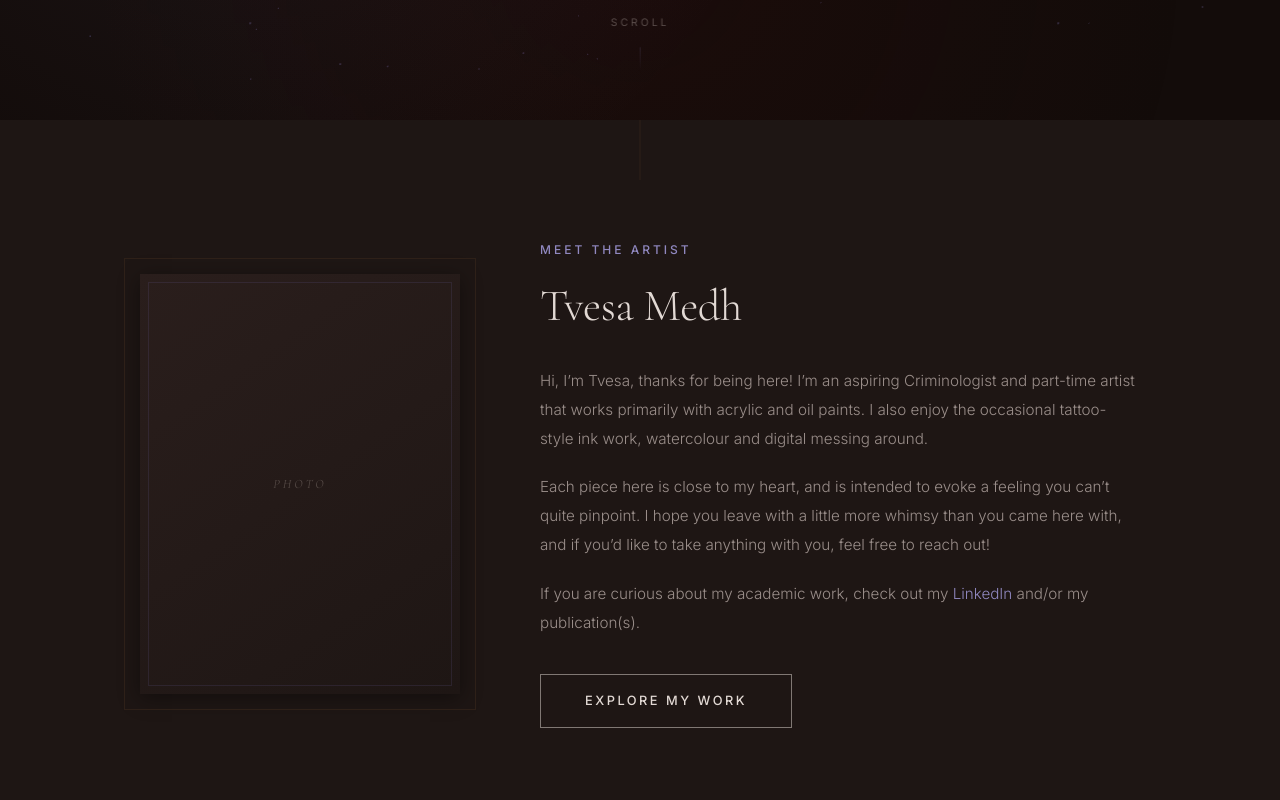
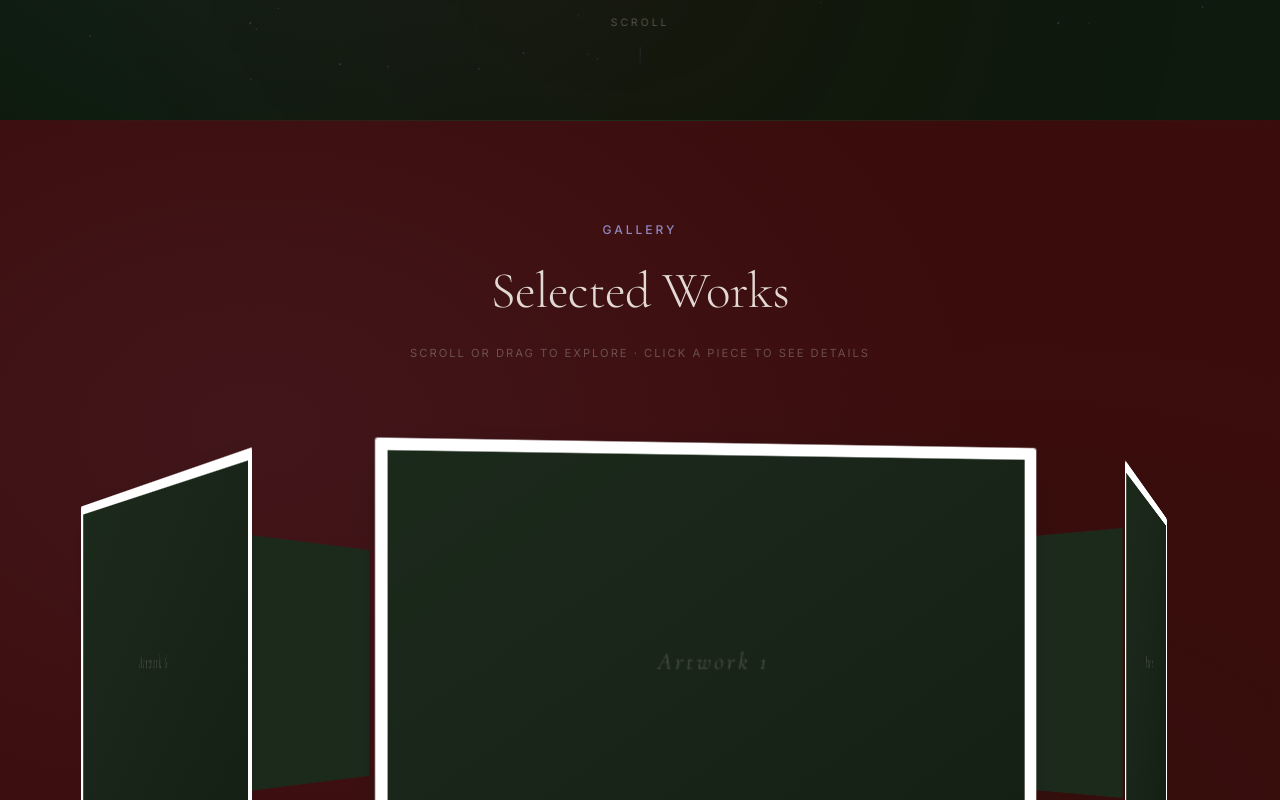
Before and after one commit to ShayanDsouza/Art_by_tvesa, a React (Vite) app: page / in a window 1280 px wide. Shown: the part 680-1480 px from the top of the page. Built offline with nearby package versions, Linux system fonts and the light colour scheme; no server answers; the database is empty.

Commit message:
Evergreen base theme, burgundy gallery only; gallery before artist section
- All sections use deep evergreen (#0d1a0d) as base bg
- Gallery section keeps #3B0C0C burgundy exclusively
- Moved Gallery above About in page order
- Surface/border colours shifted to green-tinted dark tones

```diff
--- a/src/App.css
+++ b/src/App.css
@@ -279,7 +279,7 @@
 .placeholder-image {
   width: 320px;
   height: 420px;
-  background: linear-gradient(145deg, #2a1e1c 0%, #1e1614 100%);
+  background: linear-gradient(145deg, #1c2a1c 0%, #152015 100%);
   display: flex;
   align-items: center;
   justify-content: center;
@@ -457,7 +457,7 @@
   transform: rotateY(180deg);
   backface-visibility: hidden;
   -webkit-backface-visibility: hidden;
-  background: #2a1210;
+  background: #1c2a1c;
 }
 
 /* Front face */
@@ -487,7 +487,7 @@
 .carousel-card-placeholder {
   width: 100%;
   height: 100%;
-  background: linear-gradient(145deg, #2a1e1c 0%, #1e1614 100%);
+  background: linear-gradient(145deg, #1c2a1c 0%, #152015 100%);
   display: flex;
   align-items: center;
   justify-content: center;
@@ -785,7 +785,7 @@
 
 .gallery-placeholder {
   aspect-ratio: 4 / 5;
-  background: linear-gradient(145deg, #2a1e1c 0%, #1e1614 100%);
+  background: linear-gradient(145deg, #1c2a1c 0%, #152015 100%);
   display: flex;
   align-items: center;
   justify-content: center;
--- a/src/App.jsx
+++ b/src/App.jsx
@@ -19,8 +19,8 @@ function PublicSite() {
       <Navbar />
       <main>
         <Hero />
+        <Gallery />
         <About />
-        <Gallery />
         <Contact />
       </main>
       <Footer />
--- a/src/index.css
+++ b/src/index.css
@@ -4,21 +4,21 @@
   --font-heading: 'Cormorant Garamond', Georgia, serif;
   --font-body: 'Inter', system-ui, sans-serif;
   /* Dark mode palette */
-  --color-bg: #130c0a;
-  --color-bg-alt: #1e1410;
+  --color-bg: #0d1a0d;
+  --color-bg-alt: #111f11;
   --color-text: #e2d9d4;
   --color-text-light: #9a8e8a;
   --color-accent: #9088c0;
   --color-accent-dark: #7870b0;
   --color-white: #ffffff;
   --color-dark: #e2d9d4;
-  --color-border: #2e2018;
+  --color-border: #1e2e1e;
   --color-evergreen: #0d1a0d;
   --color-grape: #9088c0;
   --color-mahogany: #3B0C0C;
-  --color-dustgrey: #1e1614;
-  --color-surface: #1e1614;
-  --color-surface-alt: #261e1a;
+  --color-dustgrey: #152015;
+  --color-surface: #152015;
+  --color-surface-alt: #1c2a1c;
   --section-padding: 100px 60px;
   --transition: cubic-bezier(0.4, 0, 0.2, 1);
 }
```
